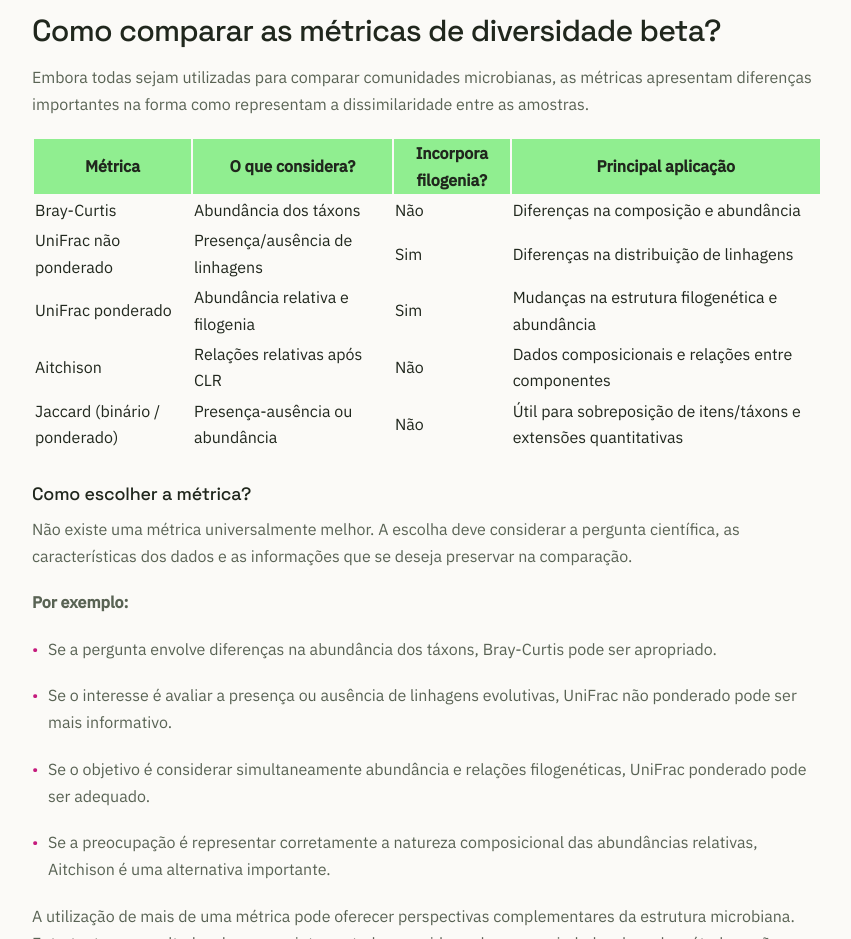
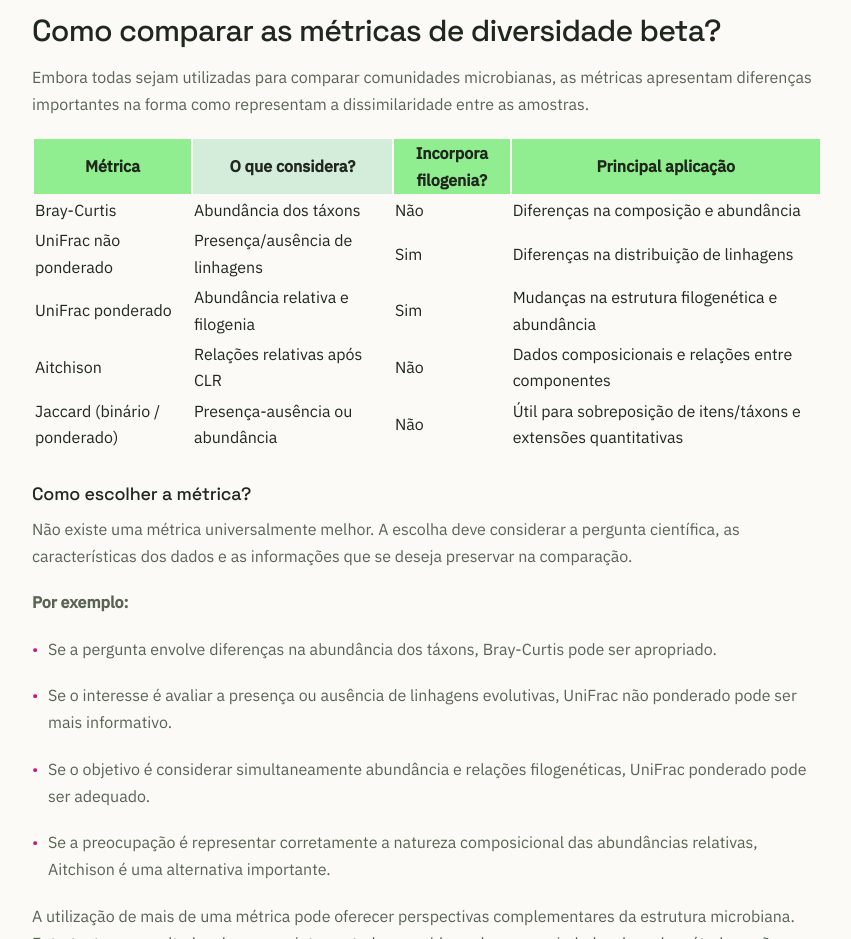
Before and after one commit to gabrielibovi-bioinfo/site, a plain HTML site: page artigo-diversidade-beta.html in a window 1280 px wide. Shown: the part 9680-10619 px from the top of the page, without its empty margins (334-1185 px from the left). Drawn offline with Linux system fonts and the light colour scheme.

Commit message:
Update artigo-diversidade-beta.html

```diff
--- a/artigo-diversidade-beta.html
+++ b/artigo-diversidade-beta.html
@@ -635,7 +635,7 @@
           <table>
             <thead>
               <tr>
-                <th style="background-color: lightgreen">Métrica</th><th style="background-color: lightgreen">O que considera?</th><th style="background-color: lightgreen">Incorpora filogenia?</th><th style="background-color: lightgreen">Principal aplicação</th>
+                <th style="background-color: lightgreen">Métrica</th><th style="background-color: #d4edda">O que considera?</th><th style="background-color: #90ee90">Incorpora filogenia?</th><th style="background-color: lightgreen">Principal aplicação</th>
               </tr>
             </thead>
             <tbody>
```
